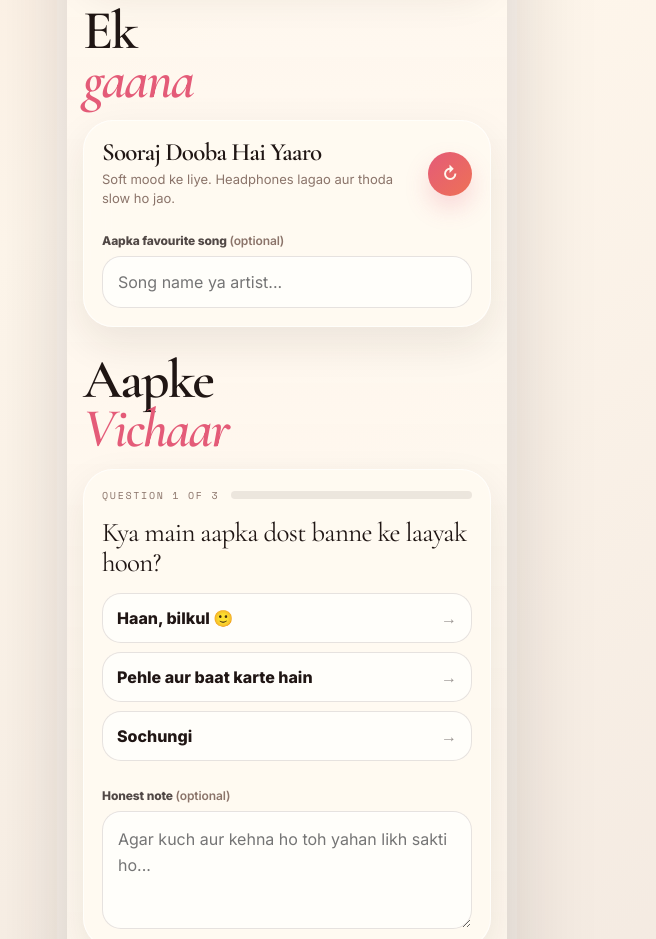
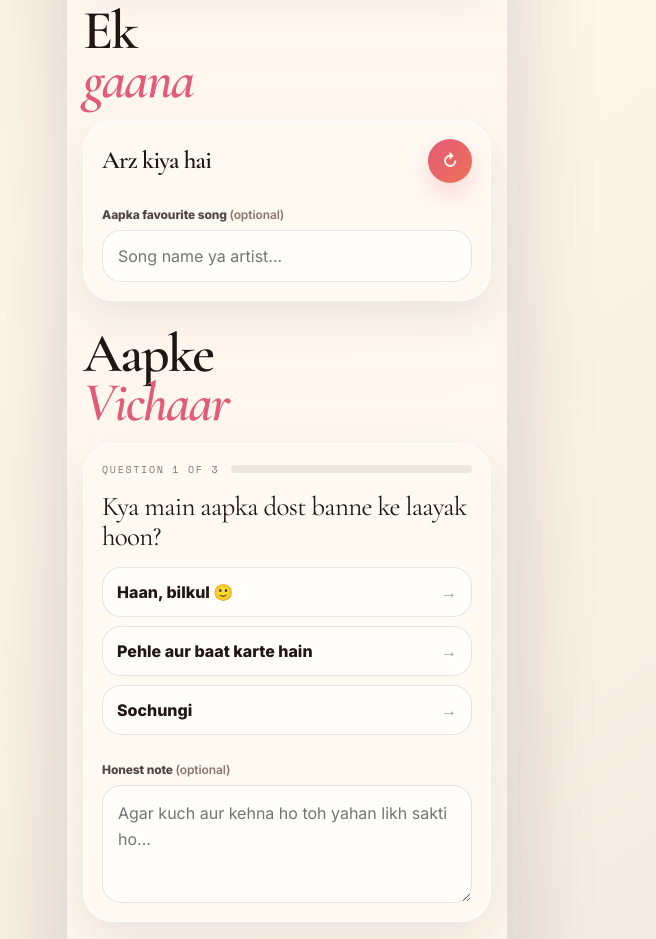
Before and after one commit to Aman14-ai/khushi, a plain HTML site: page index.html in a window 1280 px wide. Shown: the part 1120-2059 px from the top of the page, without its empty margins (353-1009 px from the left). Drawn offline with nearby package versions, Linux system fonts and the light colour scheme.

Commit message:
first commit

```diff
--- a/index.html
+++ b/index.html
@@ -509,8 +509,7 @@
           <div class="glass-card pad song-card">
             <div class="song-top">
               <div>
-                <div class="song-title" id="songTitle">Sooraj Dooba Hai Yaaro</div>
-                <div id="songDesc" style="font-size:13px;color:var(--muted);margin-top:4px;line-height:1.5;">Soft mood ke liye. Headphones lagao aur thoda slow ho jao.</div>
+                <div class="song-title" id="songTitle">Arz kiya hai</div>
               </div>
               <button class="icon-btn" type="button" id="shuffleSong" aria-label="Shuffle song">↻</button>
             </div>
@@ -662,7 +661,7 @@
       const state = Object.assign({
         openedAt: new Date().toISOString(),
         moodZone: 'chill',
-        shownSong: 'Sooraj Dooba Hai Yaaro',
+        shownSong: 'Arz kiya hai',
         songSuggestion: '',
         ekBaat: [],
         ekFreeText: '',
```
